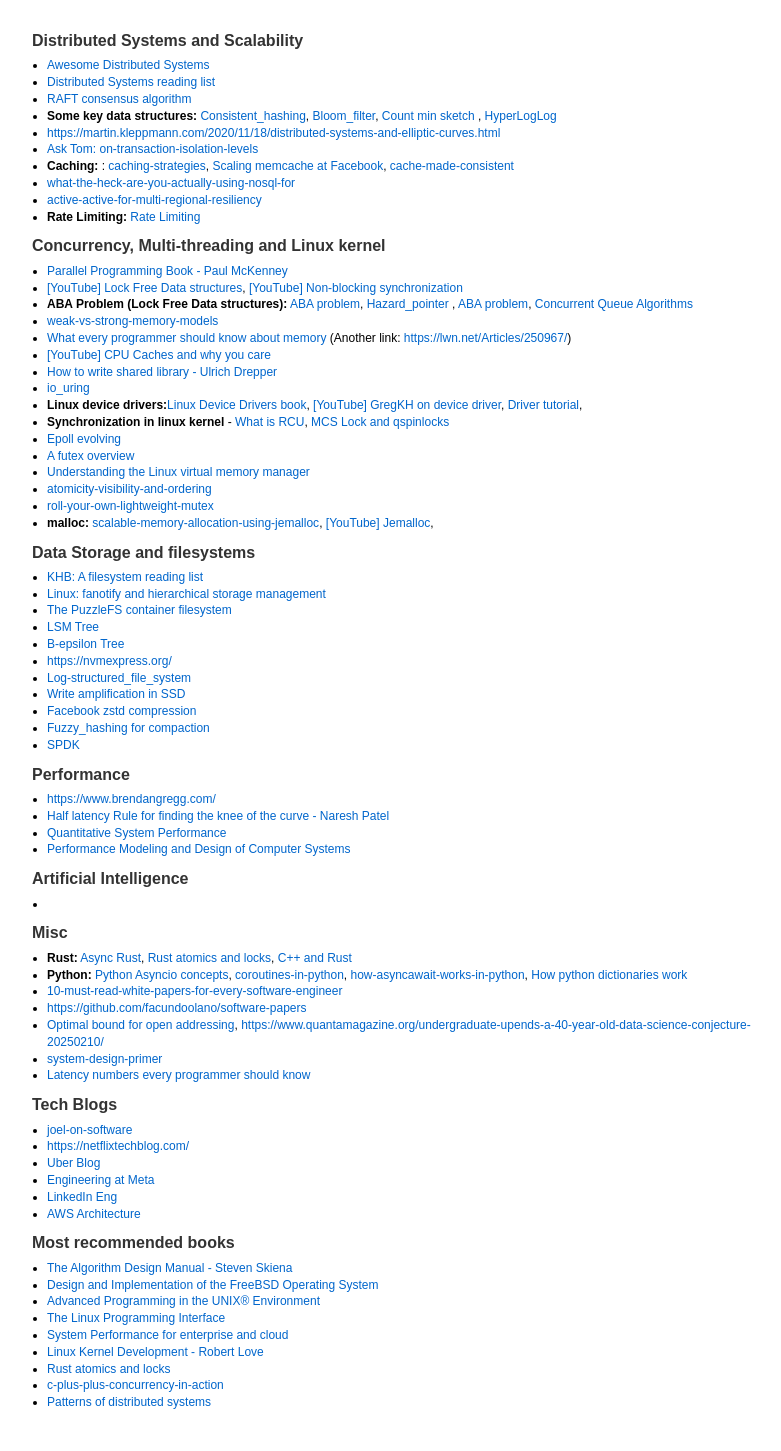
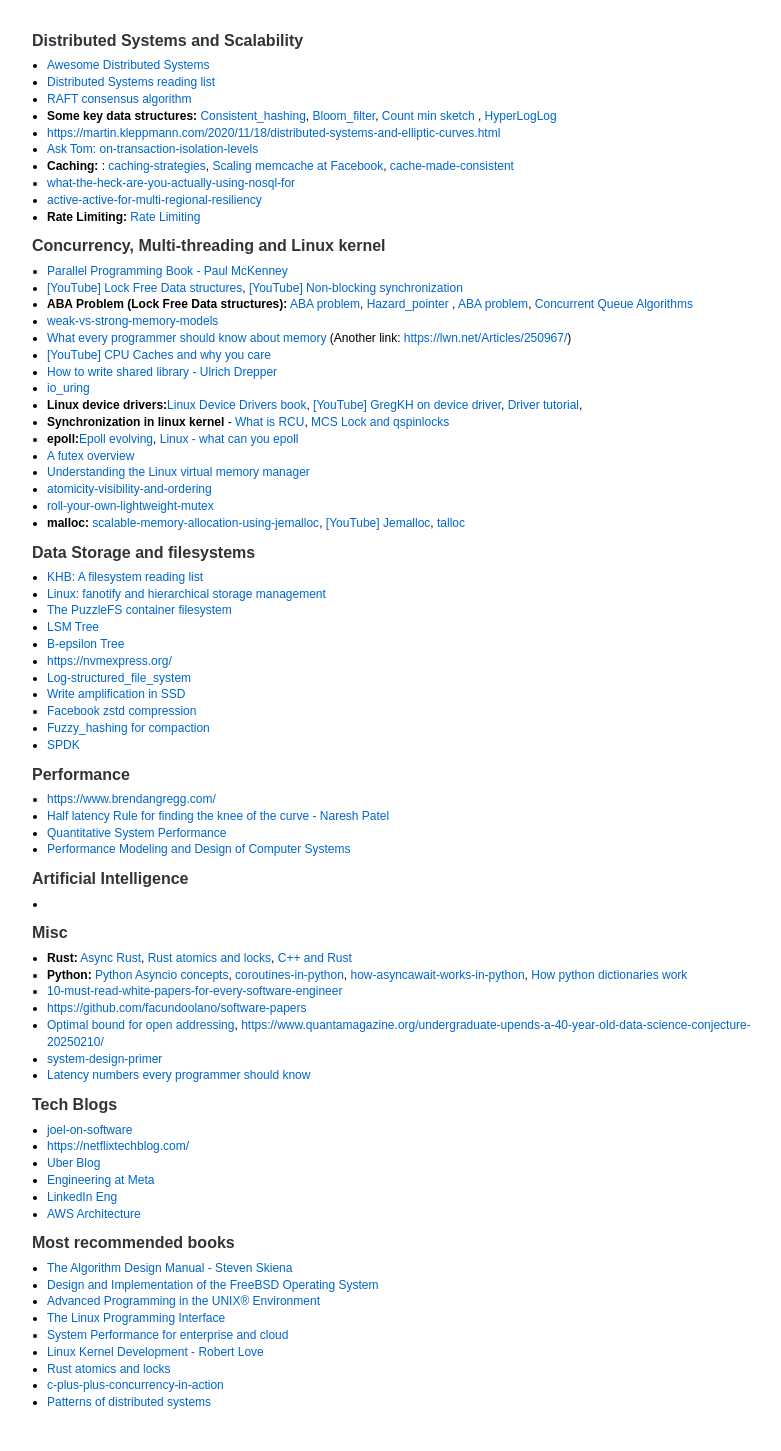
Before and after one commit to niraj17/niraj17.github.io, a Jekyll site: the page info/tech.html, which Jekyll copies as it is, in a window 1280 px wide. Shown: the whole page, without its empty margins (223-1004 px from the left). Built offline with Jekyll 4.4.1, drawn with Linux system fonts in a browser that asks for light colours.

Commit message:
Update tech.html

```diff
--- a/info/tech.html
+++ b/info/tech.html
@@ -124,12 +124,12 @@
            <li> <a href=https://developers.redhat.com/articles/2023/04/12/why-you-should-use-iouring-network-io> io_uring </a>
            <li> <b> Linux device drivers:</b><a href=https://lwn.net/Kernel/LDD3/>Linux Device Drivers book</a>, <a href=https://www.youtube.com/watch?v=AdPxeGHIZ74> [YouTube] GregKH on device driver</a>, <a href=https://chrizog.com/linux-device-driver-tutorial-ultrasonic-sensor-1>Driver tutorial</a>,
            <li> <b> Synchronization in linux kernel</b> - <a href=https://www.kernel.org/doc/html/next/RCU/whatisRCU.html>What is RCU</a>, <a href=https://lwn.net/Articles/590243/>MCS Lock and qspinlocks</a>
-	   <li> <a href=https://lwn.net/Articles/633422/>Epoll evolving</a>
+	   <li> <b> epoll:</b><a href=https://lwn.net/Articles/633422/>Epoll evolving</a>, <a href=https://darkcoding.net/software/linux-what-can-you-epoll/>Linux - what can you epoll</a>
            <li> <a href=https://lwn.net/Articles/360699/>A futex overview</a>
            <li> <a href=https://www.kernel.org/doc/gorman/>Understanding the Linux virtual memory manager</a>
            <li> <a href=https://jeremymanson.blogspot.com/2007/08/atomicity-visibility-and-ordering.html>atomicity-visibility-and-ordering</a>
            <li> <a href=https://preshing.com/20120226/roll-your-own-lightweight-mutex/>roll-your-own-lightweight-mutex</a>
-           <li> <b>malloc:</b> <a href=https://engineering.fb.com/2011/01/03/core-infra/scalable-memory-allocation-using-jemalloc/>scalable-memory-allocation-using-jemalloc</a>, <a href=https://www.youtube.com/watch?v=RcWp5vwGlYU&list=PLn0nrSd4xjjZoaFwsTnmS1UFj3ob7gf7s> [YouTube] Jemalloc</a>,
+           <li> <b>malloc:</b> <a href=https://engineering.fb.com/2011/01/03/core-infra/scalable-memory-allocation-using-jemalloc/>scalable-memory-allocation-using-jemalloc</a>, <a href=https://www.youtube.com/watch?v=RcWp5vwGlYU&list=PLn0nrSd4xjjZoaFwsTnmS1UFj3ob7gf7s> [YouTube] Jemalloc</a>,  <a href=https://github.com/esneider/talloc>talloc</a>
      </ul>
      </div>
          <div class="section">
```
